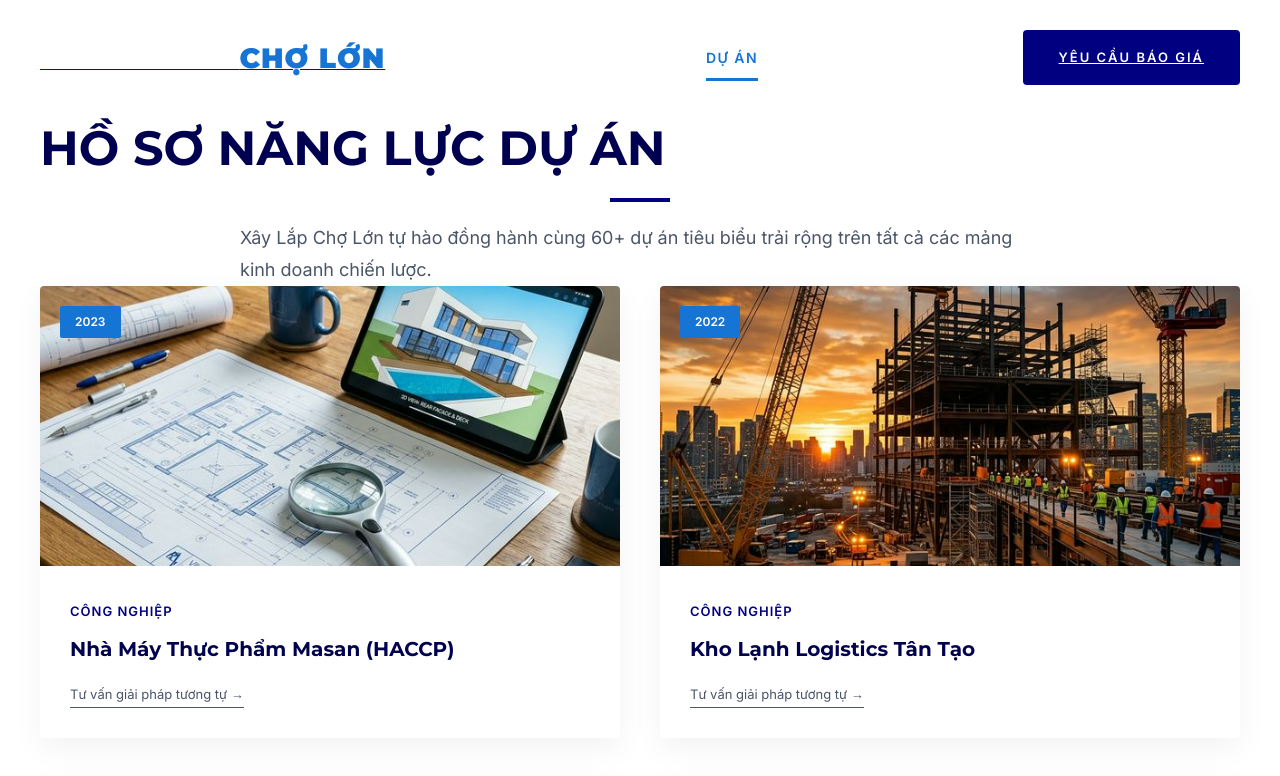
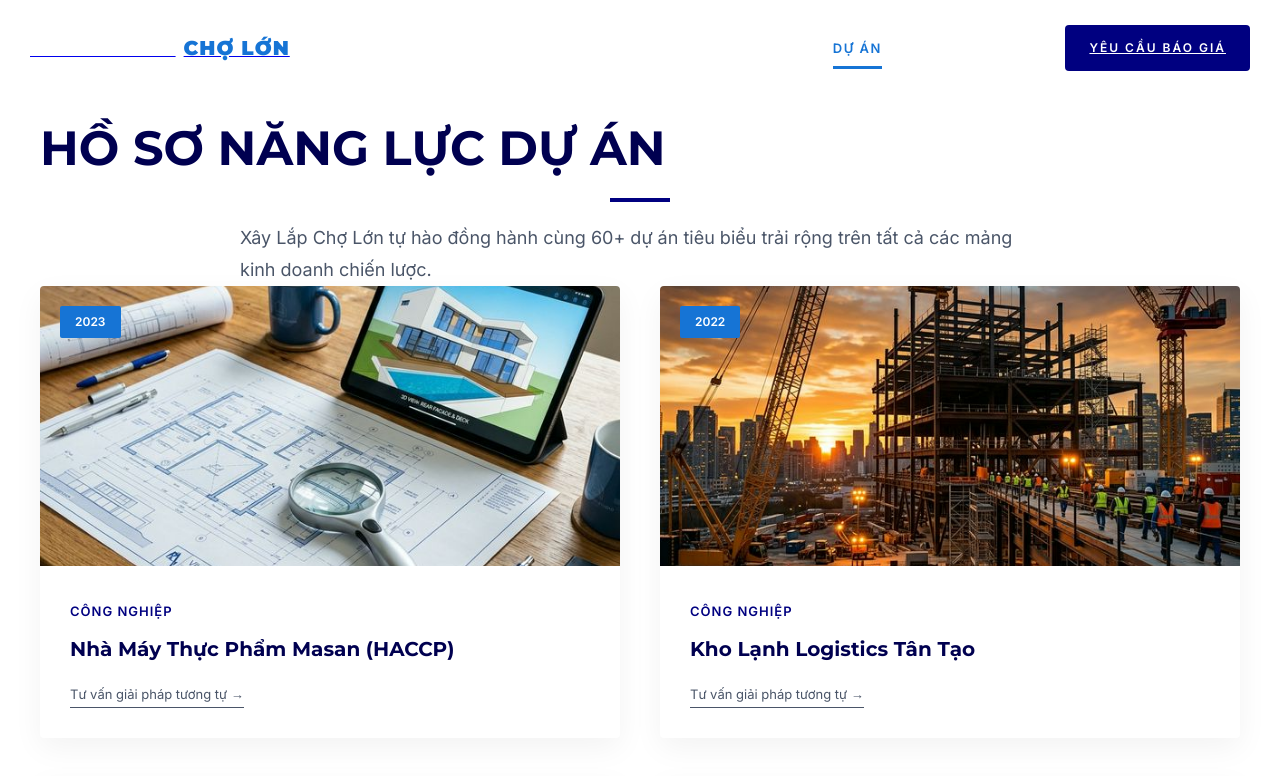
Before and after one commit to anhphuong86/webcongty, a Next.js app: page /du-an in a window 1280 px wide. Shown: the top 776 px of the page. Built offline with nearby package versions, Linux system fonts and the light colour scheme.

Commit message:
V7 Pixel-Perfect Fix: Compactor header, right-aligned nav, and shifted hero content

```diff
--- a/src/app/page.module.css
+++ b/src/app/page.module.css
@@ -47,9 +47,10 @@
 
 .heroContent {
   position: relative;
-  max-width: 1000px;
+  max-width: 1100px;
   z-index: 2;
-  padding: 80px;
+  padding: 120px 80px 80px;
+  /* Increased top padding */
   background: rgba(255, 255, 255, 0.02);
   backdrop-filter: blur(20px);
   border-left: 10px solid var(--accent-color);
--- a/src/components/Header.module.css
+++ b/src/components/Header.module.css
@@ -3,15 +3,15 @@
     top: 0;
     width: 100%;
     background-color: transparent;
-    padding: 30px 0;
+    padding: 25px 0;
     z-index: 2000;
-    transition: padding 0.4s ease, background-color 0.4s ease, box-shadow 0.4s ease;
+    transition: all 0.4s ease;
 }
 
 .scrolled {
-    padding: 15px 0;
+    padding: 12px 0;
     background-color: #ffffff;
-    box-shadow: 0 4px 30px rgba(0, 0, 80, 0.1);
+    box-shadow: 0 4px 25px rgba(0, 0, 80, 0.1);
 }
 
 .headerContainer {
@@ -19,18 +19,19 @@
     justify-content: space-between;
     align-items: center;
     max-width: 1400px;
-    /* Wider for enterprise feel */
     margin: 0 auto;
-    padding: 0 40px;
+    padding: 0 50px;
 }
 
 .logo {
+    display: flex;
+    align-items: center;
     flex-shrink: 0;
-    /* Don't squash the logo */
 }
 
 .logoText {
-    font-size: 28px;
+    font-size: 24px;
+    /* Reduced from 28px/30px for better fit */
     font-weight: 900;
     color: var(--white);
     text-transform: uppercase;
@@ -46,20 +47,21 @@
 
 .logoHighlight {
     color: var(--accent-color);
+    margin-left: 8px;
 }
 
-/* Nav Desktop */
+/* Nav Desktop - Pushed to right near CTA */
 .nav {
     display: flex;
     align-items: center;
-    flex-grow: 1;
-    justify-content: center;
-    /* Centralize Nav for balance */
+    margin-left: auto;
+    margin-right: 40px;
 }
 
 .nav ul {
     display: flex;
-    gap: 40px;
+    gap: 30px;
+    /* Reduced gap from 40px/45px */
     list-style: none;
 }
 
@@ -67,12 +69,13 @@
     text-decoration: none;
     color: rgba(255, 255, 255, 0.95);
     font-weight: 800;
-    font-size: 14px;
+    font-size: 13px;
+    /* Slightly smaller for enterprise look */
     text-transform: uppercase;
     letter-spacing: 1.5px;
     transition: color 0.3s ease;
     position: relative;
-    padding: 10px 0;
+    padding: 8px 0;
     white-space: nowrap;
 }
 
@@ -103,8 +106,11 @@
 
 .cta {
     flex-shrink: 0;
-    display: flex;
-    justify-content: flex-end;
+}
+
+.cta :global(.btn) {
+    font-size: 12px;
+    padding: 12px 24px;
 }
 
 .mobileCta {
@@ -115,20 +121,33 @@
     display: none;
 }
 
-/* Fixed sizing on scroll to avoid "running text" */
-.scrolled .logoText,
-.scrolled .nav a {
-    /* Keeping font size stable to avoid jitter */
-}
+/* Responsive ranges for middle resolutions */
+@media (max-width: 1300px) {
+    .headerContainer {
+        padding: 0 30px;
+    }
 
-/* Responsive */
-@media (max-width: 1200px) {
+    .nav {
+        margin-right: 20px;
+    }
+
     .nav ul {
         gap: 20px;
     }
 
     .logoText {
-        font-size: 22px;
+        font-size: 20px;
+    }
+}
+
+@media (max-width: 1100px) {
+    .nav ul {
+        gap: 15px;
+    }
+
+    .nav a {
+        font-size: 12px;
+        letter-spacing: 1px;
     }
 }
 
@@ -151,6 +170,12 @@
         display: flex;
     }
 
+    .mobileToggle span {
+        width: 25px;
+        height: 2px;
+        background-color: var(--primary-color);
+    }
+
     .nav {
         position: fixed;
         top: 0;
@@ -160,9 +185,8 @@
         background-color: var(--primary-color);
         flex-direction: column;
         justify-content: center;
-        transition: 0.4s;
-        z-index: 1000;
         margin: 0;
+        padding-right: 0;
     }
 
     .navOpen {
```
